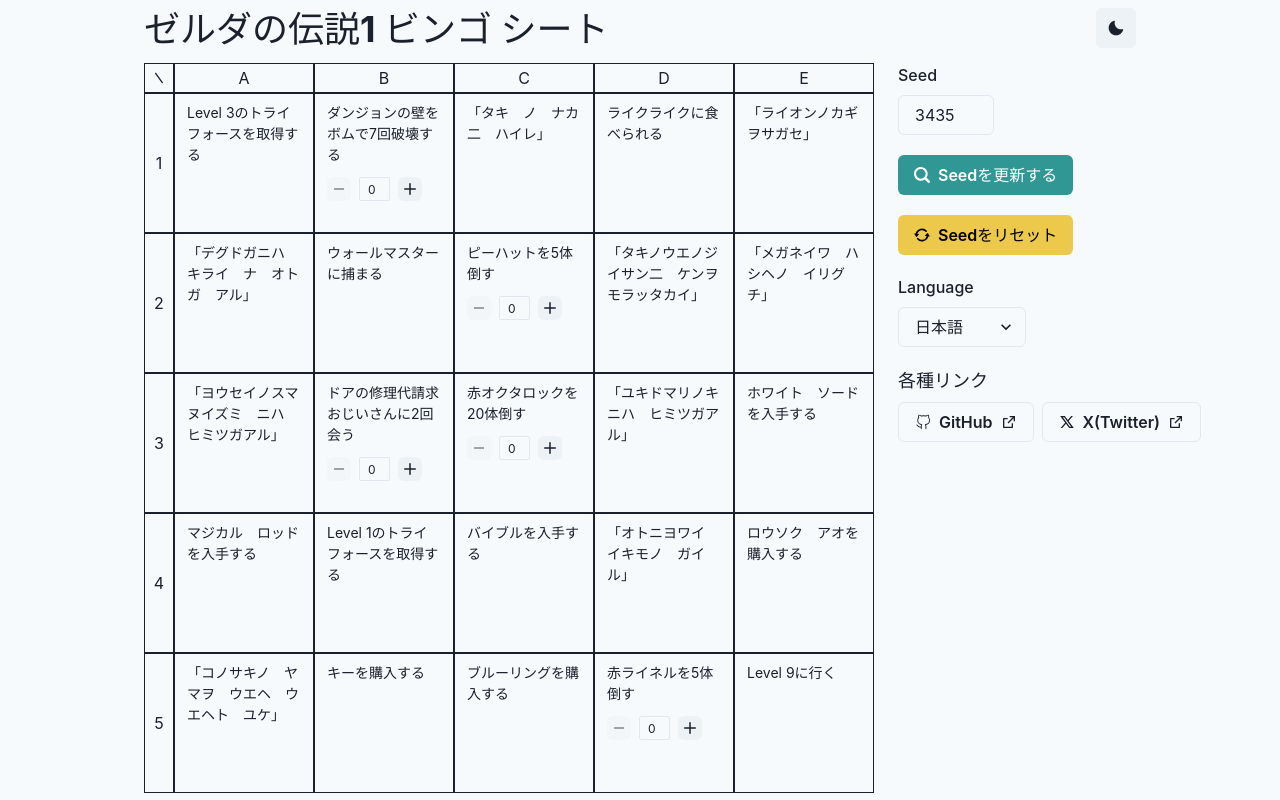
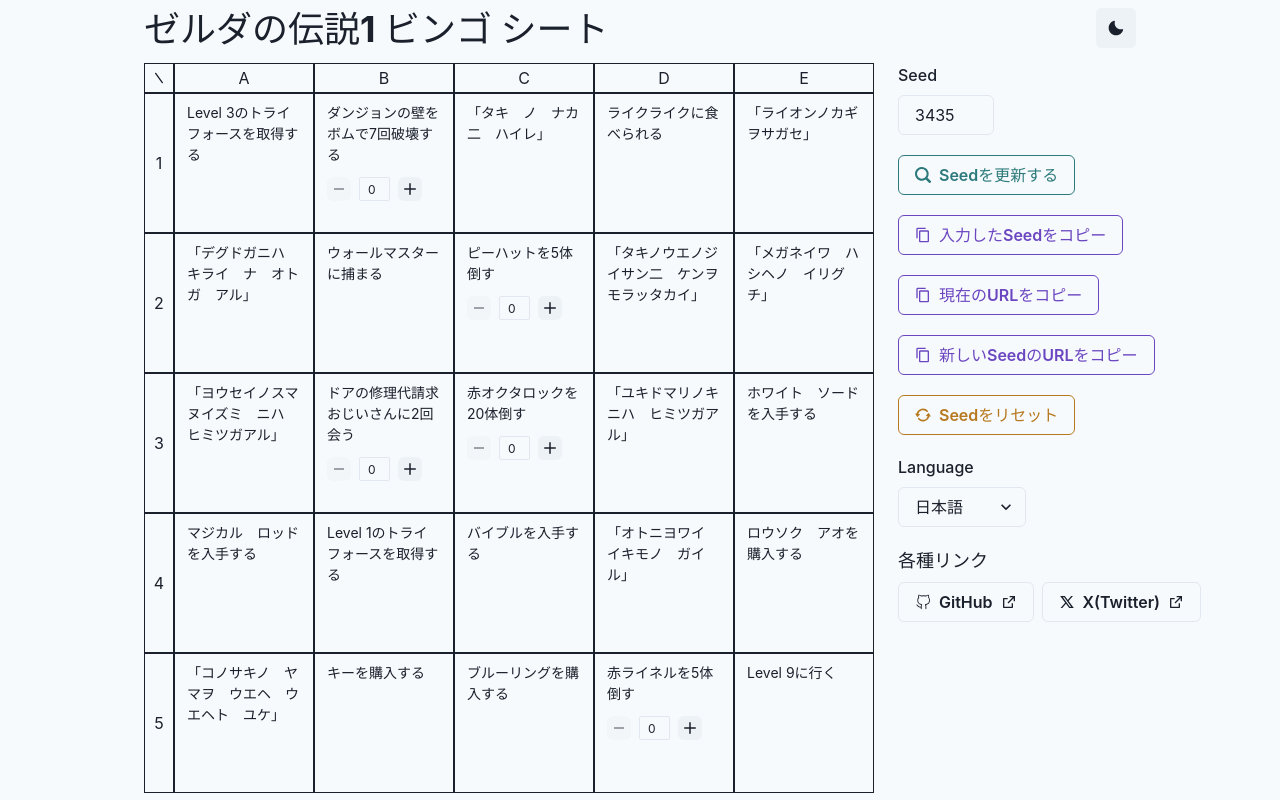
Before and after one commit to YutaGoto/zelda1-bingo, a React (Vite) app: page /ja in a window 1280 px wide. Built offline with nearby package versions, Linux system fonts and the light colour scheme.

Commit message:
:dizzy: add copy button and toast

```diff
--- a/src/App.tsx
+++ b/src/App.tsx
@@ -18,6 +18,7 @@
   Spacer,
   Text,
   useColorMode,
+  useToast,
 } from "@chakra-ui/react";
 import { useForm, SubmitHandler } from "react-hook-form";
 import { useParams, useNavigate } from "react-router-dom";
@@ -28,14 +29,21 @@
 import { shuffle } from "./utils/shuffle";
 
 import { Counter } from "./ui/Counter";
-import { Search2Icon, RepeatIcon, SunIcon, MoonIcon } from "@chakra-ui/icons";
+import {
+  Search2Icon,
+  RepeatIcon,
+  SunIcon,
+  MoonIcon,
+  CopyIcon,
+} from "@chakra-ui/icons";
 import { TbBackslash } from "react-icons/tb";
+import { copyText } from "./utils/copyText";
 
 interface SeedValue {
   seed: number;
 }
 
-const url = new URL(window.location.href);
+const url = new URL(location.href);
 const params = new URLSearchParams(url.search);
 const paramsSeed = params.get("seed");
 
@@ -56,9 +64,11 @@
 
 function App() {
   const { colorMode, toggleColorMode } = useColorMode();
+  const toast = useToast();
   const {
     handleSubmit,
     register,
+    watch,
     formState: { errors },
   } = useForm<SeedValue>();
 
@@ -221,6 +231,7 @@
             </FormControl>
             <Button
               mt={5}
+              variant="outline"
               colorScheme="teal"
               leftIcon={<Search2Icon />}
               type="submit"
@@ -228,14 +239,72 @@
               {t("updateSeed")}
             </Button>
           </form>
+          <Box mt={5}>
             <Button
-            mt={5}
+              colorScheme="purple"
+              variant="outline"
+              leftIcon={<CopyIcon />}
+              onClick={() => {
+                copyText(watch("seed"));
+                toast({
+                  title: t("copiedSeed"),
+                  status: "success",
+                  isClosable: true,
+                });
+              }}
+            >
+              {t("copySeed")}
+            </Button>
+          </Box>
+          <Box mt={5}>
+            <Button
+              colorScheme="purple"
+              variant="outline"
+              leftIcon={<CopyIcon />}
+              onClick={() => {
+                copyText(location.href);
+                toast({
+                  title: t("copiedCurrentUrl"),
+                  status: "success",
+                  isClosable: true,
+                });
+              }}
+            >
+              {t("copyCurrentUrl")}
+            </Button>
+          </Box>
+          <Box mt={5}>
+            <Button
+              colorScheme="purple"
+              variant="outline"
+              leftIcon={<CopyIcon />}
+              onClick={() => {
+                copyText(
+                  `${location.href.replace(
+                    `seed=${params.get("seed")}`,
+                    `seed=${watch("seed")}`,
+                  )}`,
+                );
+                toast({
+                  title: t("copiedNewSeedUrl"),
+                  status: "success",
+                  isClosable: true,
+                });
+              }}
+            >
+              {t("copyNewSeedUrl")}
+            </Button>
+          </Box>
+          <Box mt={5}>
+            <Button
               colorScheme="yellow"
+              variant="outline"
               leftIcon={<RepeatIcon />}
               onClick={() => resetSeed()}
             >
               {t("resetSeed")}
             </Button>
+          </Box>
 
           <Box mt={5} maxW="xs">
             <FormControl>
```
Lines whose indentation alone changed are shown as unchanged.
